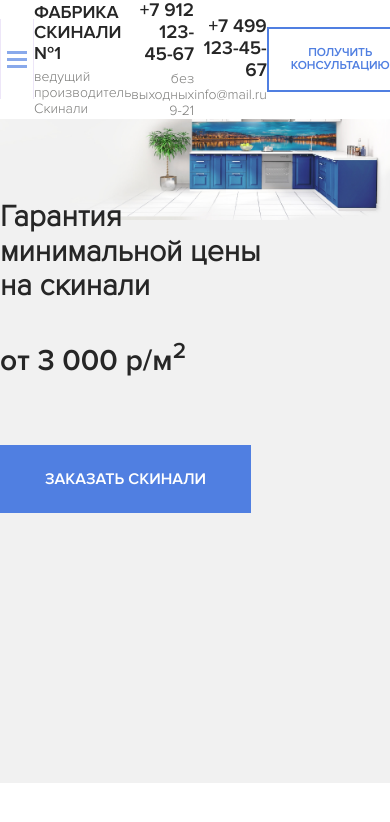
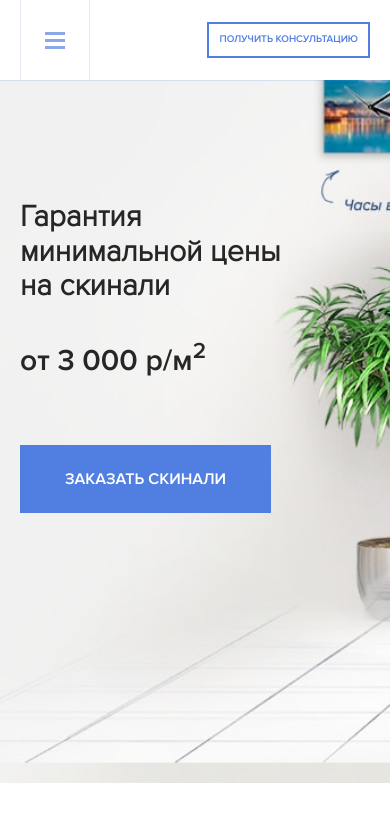
Before and after one commit to ASKaranko/fabrika_skinali, a plain HTML site: page index.html in a window 390 px wide. Drawn offline with Linux system fonts and the light colour scheme.

Commit message:
сделана адаптивность для шапки

```diff
--- a/sass/_grid.sass
+++ b/sass/_grid.sass
@@ -4,3 +4,13 @@
 .container
   max-width: 1170px
   margin: auto
+@media all and (max-width: 1199px)
+  .container
+    max-width: 960px
+@media all and (max-width: 991px)
+  .container
+    max-width: 750px
+@media all and (max-width: 767px)
+  .container
+    max-width: 100%
+    padding: 0 20px
--- a/sass/_interface.sass
+++ b/sass/_interface.sass
@@ -16,3 +16,7 @@ body
   background-color: $primary
   color: #fff
   +bold
+@media all and (max-width: 575px)
+  .button-o
+    font-size: 10px
+    padding: 10px 10px
--- a/sass/blocks/_hero.sass
+++ b/sass/blocks/_hero.sass
@@ -11,4 +11,7 @@
     margin-bottom: 67px
     +bold
     font-size: 30px
-  &__button
+@media all and (max-width: 991px)
+  .hero
+    background-size: cover
+    background-position: top left 30%
--- a/sass/blocks/_navbar.sass
+++ b/sass/blocks/_navbar.sass
@@ -4,6 +4,7 @@
   top: 0
   width: 100%
   background-color: #fff
+  z-index: 2
   &-wrap
     display: flex
     align-items: center
@@ -75,3 +76,16 @@
     display: block
     font-size: 14px
     color: $text-color-light
+@media all and (max-width: 991px)
+  .navbar
+    &__mobile, &__landline
+      display: none
+@media all and (max-width: 575px)
+  .navbar
+    &__logo
+      display: none
+  .menu
+    &__nav
+      flex-direction: column
+    &__link
+      margin-bottom: 10px
--- a/sass/style.sass
+++ b/sass/style.sass
@@ -14,4 +14,4 @@
 @import './blocks/navbar'
 
 // Блок Hero
-@import './blocks/hero'
+@import './blocks/~hero'
```
Also changed, not shown: css/style.css, 1 other file.
